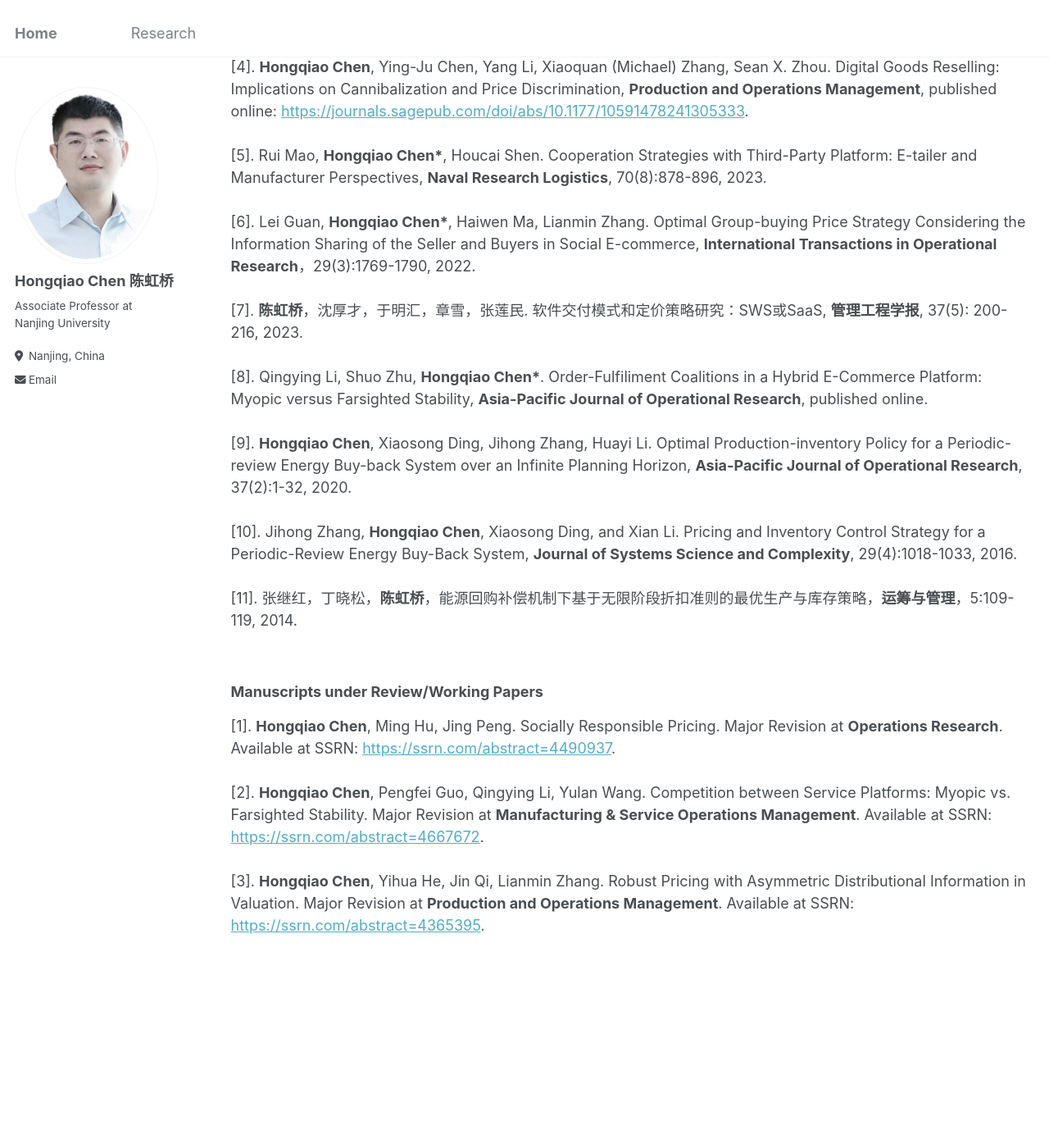
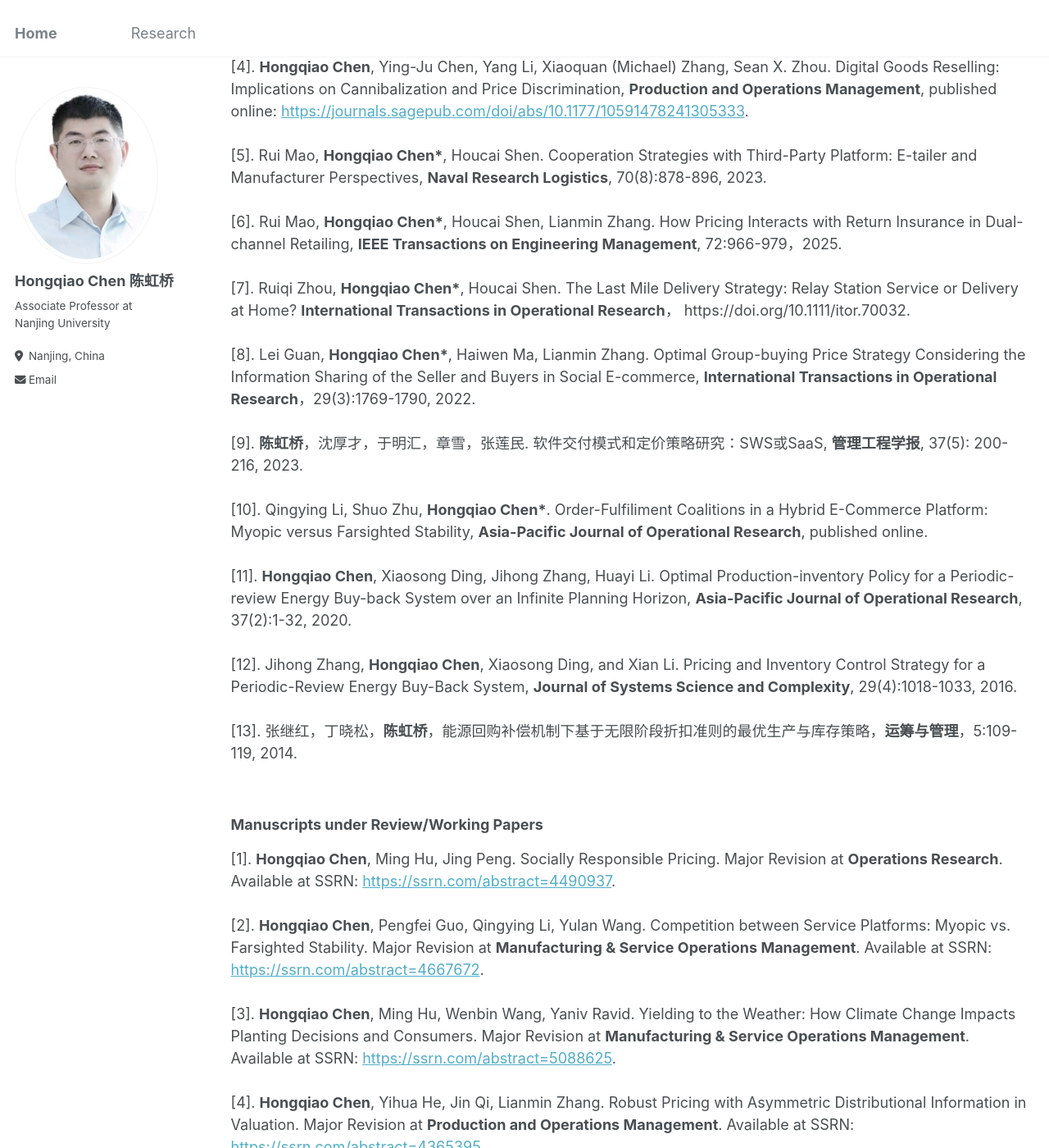
Before and after one commit to chq2024/chq2024.github.io, a Jekyll site: the page built from research.md, in a window 1280 px wide and 1400 px high, scrolled down 357 px. Shown: the whole window at 82% size. Built offline with Jekyll 4.4.1, drawn with Linux system fonts in a browser that asks for light colours.

Commit message:
Update research.md

```diff
--- a/research.md
+++ b/research.md
@@ -16,14 +16,17 @@ redirect_from:
 [3]. **Hongqiao Chen**, Ming Hu, Jingchen Liu, Yaniv Ravid. Ups and Downs in Experience Design, **Production and Operations Management**, 33(9): 1895-1911, 2024.<br/><br/>
 [4]. **Hongqiao Chen**, Ying-Ju Chen, Yang Li, Xiaoquan (Michael) Zhang, Sean X. Zhou. Digital Goods Reselling: Implications on Cannibalization and Price Discrimination, **Production and Operations Management**, published online: [https://journals.sagepub.com/doi/abs/10.1177/10591478241305333](https://journals.sagepub.com/doi/abs/10.1177/10591478241305333).<br/><br/>
 [5]. Rui Mao, **Hongqiao Chen\***, Houcai Shen. Cooperation Strategies with Third-Party Platform: E-tailer and Manufacturer Perspectives, **Naval Research Logistics**, 70(8):878-896, 2023.<br/><br/>
-[6]. Lei Guan, **Hongqiao Chen\***, Haiwen Ma, Lianmin Zhang. Optimal Group-buying Price Strategy Considering the Information Sharing of the Seller and Buyers in Social E-commerce, **International Transactions in Operational Research**，29(3):1769-1790, 2022.<br/><br/>
-[7]. **陈虹桥**，沈厚才，于明汇，章雪，张莲民. 软件交付模式和定价策略研究：SWS或SaaS, **管理工程学报**, 37(5): 200-216, 2023.<br/><br/>
-[8]. Qingying Li, Shuo Zhu, **Hongqiao Chen\***. Order-Fulfiliment Coalitions in a Hybrid E-Commerce Platform: Myopic versus Farsighted Stability, **Asia-Pacific Journal of Operational Research**, published online.<br/><br/>
-[9]. **Hongqiao Chen**, Xiaosong Ding, Jihong Zhang, Huayi Li. Optimal Production-inventory Policy for a Periodic-review Energy Buy-back System over an Infinite Planning Horizon, **Asia-Pacific Journal of Operational Research**, 37(2):1-32, 2020.<br/><br/>
-[10]. Jihong Zhang, **Hongqiao Chen**, Xiaosong Ding, and Xian Li. Pricing and Inventory Control Strategy for a Periodic-Review Energy Buy-Back System, **Journal of Systems Science and Complexity**, 29(4):1018-1033, 2016.<br/><br/>
-[11]. 张继红，丁晓松，**陈虹桥**，能源回购补偿机制下基于无限阶段折扣准则的最优生产与库存策略，**运筹与管理**，5:109-119, 2014.<br/><br/>
+[6]. Rui Mao, **Hongqiao Chen\***, Houcai Shen, Lianmin Zhang. How Pricing Interacts with Return Insurance in Dual-channel Retailing, **IEEE Transactions on Engineering Management**, 72:966-979，2025.<br/><br/>
+[7]. Ruiqi Zhou, **Hongqiao Chen\***, Houcai Shen. The Last Mile Delivery Strategy: Relay Station Service or Delivery at Home? **International Transactions in Operational Research**， https://doi.org/10.1111/itor.70032.<br/><br/>
+[8]. Lei Guan, **Hongqiao Chen\***, Haiwen Ma, Lianmin Zhang. Optimal Group-buying Price Strategy Considering the Information Sharing of the Seller and Buyers in Social E-commerce, **International Transactions in Operational Research**，29(3):1769-1790, 2022.<br/><br/>
+[9]. **陈虹桥**，沈厚才，于明汇，章雪，张莲民. 软件交付模式和定价策略研究：SWS或SaaS, **管理工程学报**, 37(5): 200-216, 2023.<br/><br/>
+[10]. Qingying Li, Shuo Zhu, **Hongqiao Chen\***. Order-Fulfiliment Coalitions in a Hybrid E-Commerce Platform: Myopic versus Farsighted Stability, **Asia-Pacific Journal of Operational Research**, published online.<br/><br/>
+[11]. **Hongqiao Chen**, Xiaosong Ding, Jihong Zhang, Huayi Li. Optimal Production-inventory Policy for a Periodic-review Energy Buy-back System over an Infinite Planning Horizon, **Asia-Pacific Journal of Operational Research**, 37(2):1-32, 2020.<br/><br/>
+[12]. Jihong Zhang, **Hongqiao Chen**, Xiaosong Ding, and Xian Li. Pricing and Inventory Control Strategy for a Periodic-Review Energy Buy-Back System, **Journal of Systems Science and Complexity**, 29(4):1018-1033, 2016.<br/><br/>
+[13]. 张继红，丁晓松，**陈虹桥**，能源回购补偿机制下基于无限阶段折扣准则的最优生产与库存策略，**运筹与管理**，5:109-119, 2014.<br/><br/>
 
 ### Manuscripts under Review/Working Papers
 [1]. **Hongqiao Chen**, Ming Hu, Jing Peng. Socially Responsible Pricing. Major Revision at **Operations Research**. Available at SSRN: [https://ssrn.com/abstract=4490937](https://ssrn.com/abstract=4490937).<br/><br/>
 [2]. **Hongqiao Chen**, Pengfei Guo, Qingying Li, Yulan Wang. Competition between Service Platforms: Myopic vs. Farsighted Stability. Major Revision at **Manufacturing & Service Operations Management**. Available at SSRN: [https://ssrn.com/abstract=4667672](https://ssrn.com/abstract=4667672).<br/><br/>
-[3]. **Hongqiao Chen**, Yihua He, Jin Qi, Lianmin Zhang. Robust Pricing with Asymmetric Distributional Information in Valuation. Major Revision at **Production and Operations Management**. Available at SSRN: [https://ssrn.com/abstract=4365395](https://ssrn.com/abstract=4365395).<br/><br/>
+[3]. **Hongqiao Chen**, Ming Hu, Wenbin Wang, Yaniv Ravid. Yielding to the Weather: How Climate Change Impacts Planting Decisions and Consumers. Major Revision at **Manufacturing & Service Operations Management**.  Available at SSRN: [https://ssrn.com/abstract=5088625](https://ssrn.com/abstract=5088625).<br/><br/>
+[4]. **Hongqiao Chen**, Yihua He, Jin Qi, Lianmin Zhang. Robust Pricing with Asymmetric Distributional Information in Valuation. Major Revision at **Production and Operations Management**. Available at SSRN: [https://ssrn.com/abstract=4365395](https://ssrn.com/abstract=4365395).<br/><br/>
```
